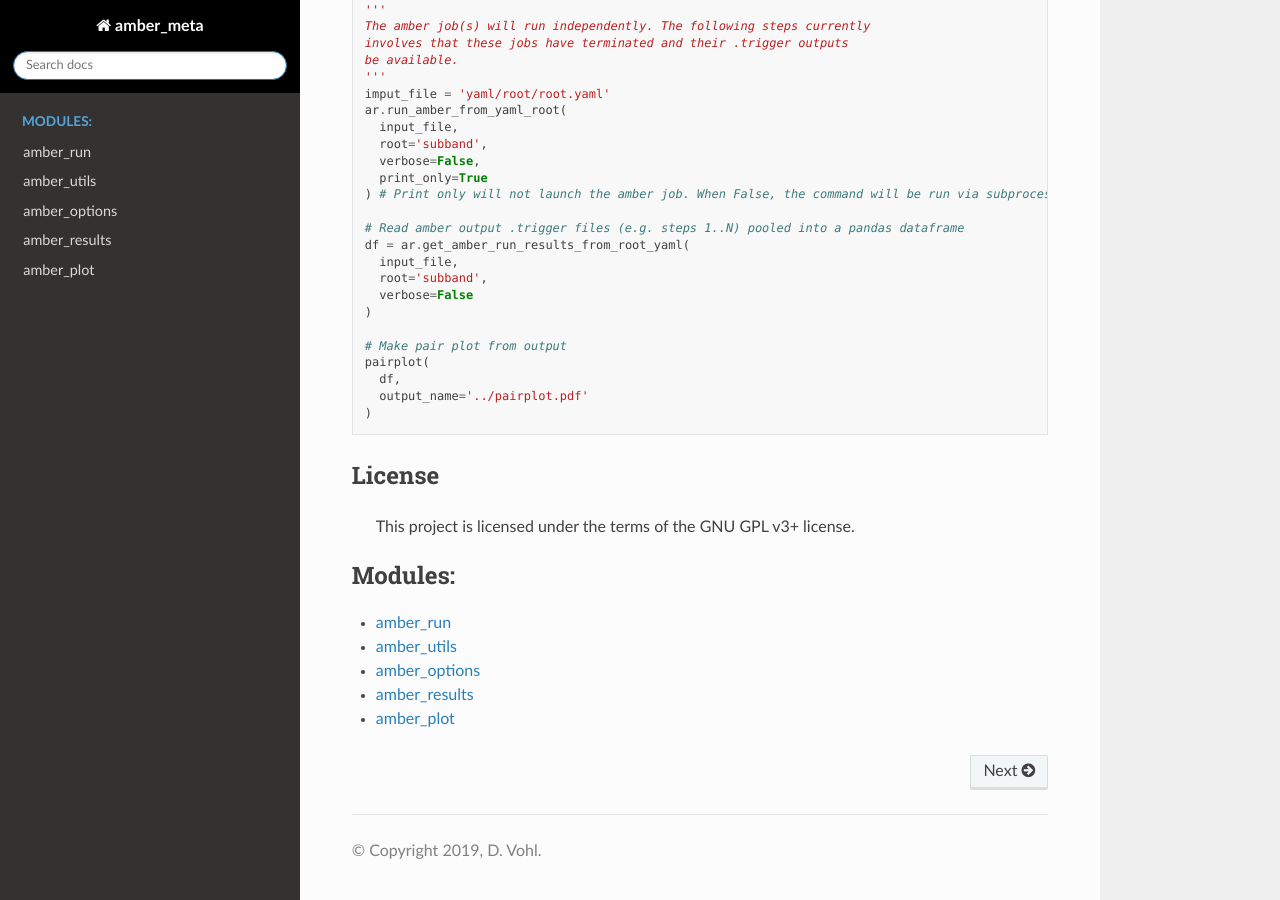
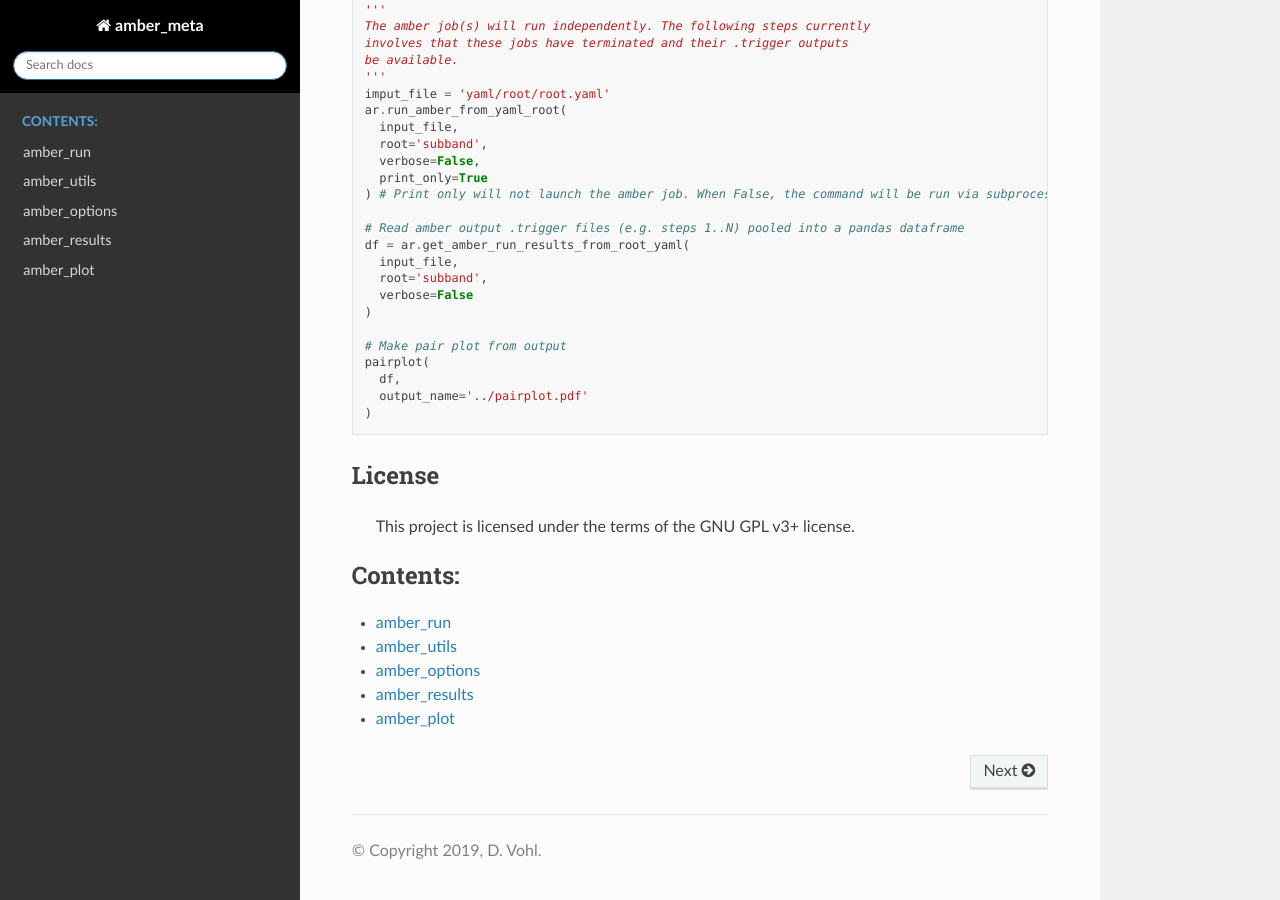
Before and after one commit to macrocosme/amber_meta, a Sphinx documentation site: the page built from docs/source/index.rst, in a window 1280 px wide and 900 px high, scrolled down 602 px. Built offline with Sphinx 7.4.7 and the Read the Docs theme 2.0.0, drawn with Linux system fonts in a browser that asks for light colours; pages that are not in the unit, such as notebooks, are missing from menus.

Commit message:
Change link

```diff
--- a/docs/source/index.rst
+++ b/docs/source/index.rst
@@ -61,15 +61,10 @@ License
    This project is licensed under the terms of the GNU GPL v3+ license.
 
 .. toctree::
-   :maxdepth: 2
+   :maxdepth: 1
    :caption: Contents:
 
    About
-
-.. toctree::
-   :maxdepth: 1
-   :caption: Modules:
-
    amber_run
    amber_utils
    amber_options
--- a/requirements.txt
+++ b/requirements.txt
@@ -6,4 +6,3 @@ matplotlib
 pandas
 seaborn
 sphinx_automodapi
-pluginmanager
```
Also changed, not shown: docs/source/amber_run.rst (line endings or trailing spaces).
